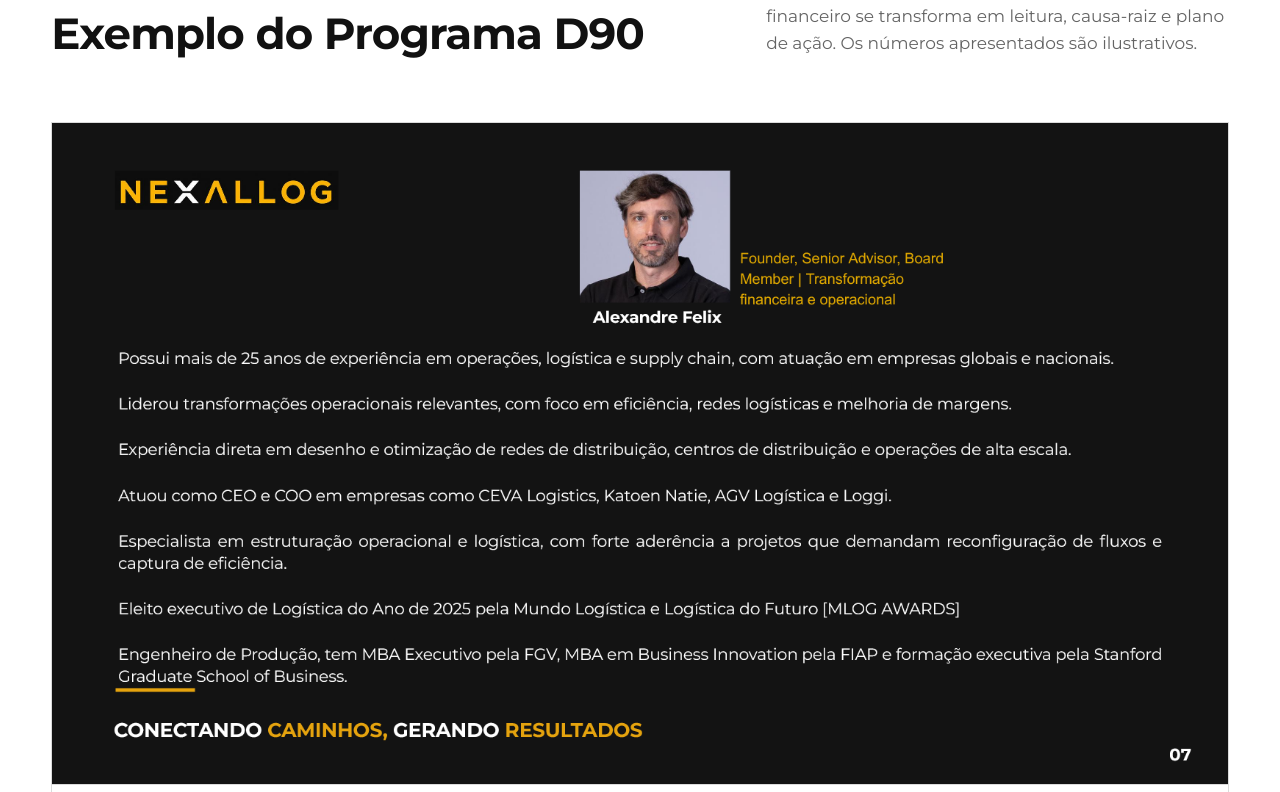
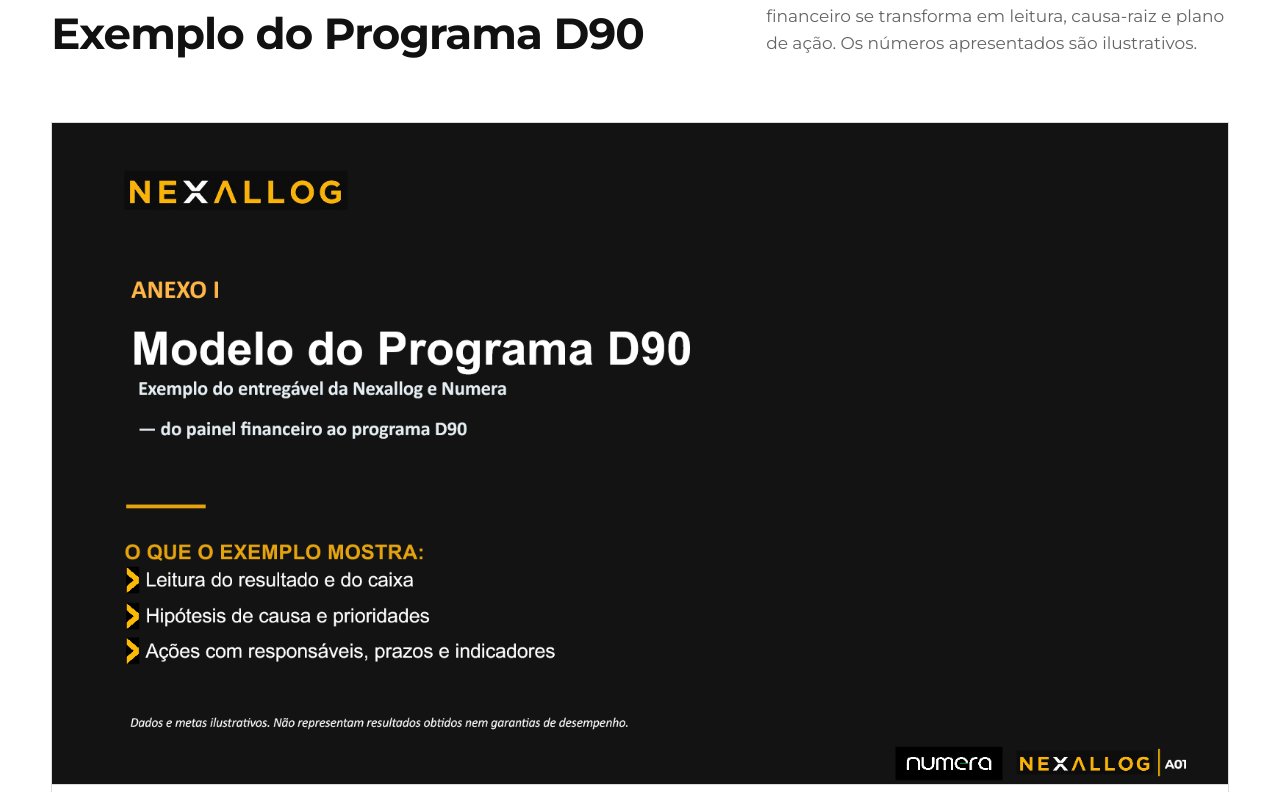
Before and after one commit to Arthurbdsk/Nexalogg-site, a Next.js app: page /metodologia in a window 1280 px wide. Shown: the part 1828-2620 px from the top of the page. Built offline with nearby package versions, Linux system fonts and the light colour scheme; no server answers.

Commit message:
Abre o Programa D90 a partir da terceira pagina

```diff
--- a/src/components/sections/ProgramExampleSection.tsx
+++ b/src/components/sections/ProgramExampleSection.tsx
@@ -7,7 +7,7 @@ import { cx } from '@/lib/utils';
 const TOTAL_PAGES = 13;
 
 export function ProgramExampleSection() {
-  const [page, setPage] = useState(1);
+  const [page, setPage] = useState(3);
   const image = `/images/programa-d90/pagina-${String(page).padStart(2, '0')}.png`;
 
   const changePage = (next: number) => {
```
